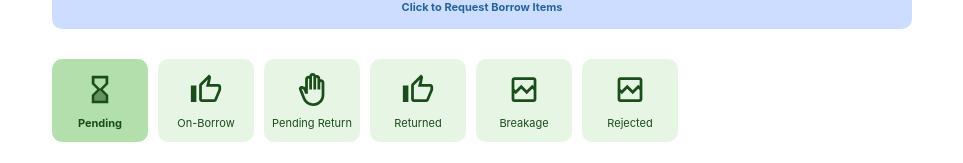
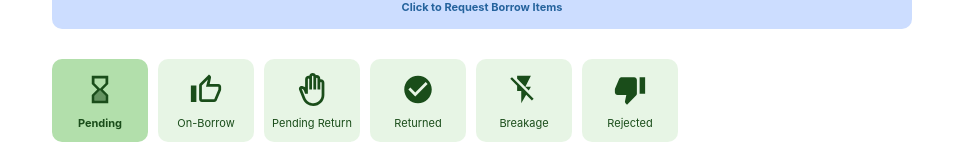
Before and after one commit to cysriafdub/csmlaboratory-student, a React (Create React App) app: page /pending in a window 1280 px wide. Shown: the part 184-347 px from the top of the page, without its empty margins (158-1121 px from the left). Built offline with nearby package versions, Linux system fonts and the light colour scheme.

Commit message:
icon change navigation

```diff
--- a/src/components/dashboard/dashboard.tsx
+++ b/src/components/dashboard/dashboard.tsx
@@ -10,6 +10,9 @@ import CircleIcon from '@mui/icons-material/Circle';
 import TransactionItem from './tapViewTransaction';
 import { useState } from 'react';
 import { Link } from 'react-router-dom';
+import CheckCircleIcon from '@mui/icons-material/CheckCircle';
+import FlashOffIcon from '@mui/icons-material/FlashOff';
+import ThumbDownIcon from '@mui/icons-material/ThumbDown';
 
 
 function DashboardScreen() {
@@ -206,7 +209,7 @@ return (
                 onClick={() => handleStatusClick('completed')}
             >
                 <div className="iconStatus">
-                <ThumbUpOutlinedIcon />
+                <CheckCircleIcon />
                 </div>
                 <div className="buttonName">Returned</div>
             </Link>
@@ -217,7 +220,7 @@ return (
                 onClick={() => handleStatusClick('breakage')}
             >
                 <div className="iconStatus">
-                <BrokenImageOutlinedIcon />
+                <FlashOffIcon />
                 </div>
                 <div className="buttonName">Breakage</div>
             </Link>
@@ -228,7 +231,7 @@ return (
                 onClick={() => handleStatusClick('rejected')}
             >
                 <div className="iconStatus">
-                <BrokenImageOutlinedIcon />
+                <ThumbDownIcon />
                 </div>
                 <div className="buttonName">Rejected</div>
             </Link>
```
